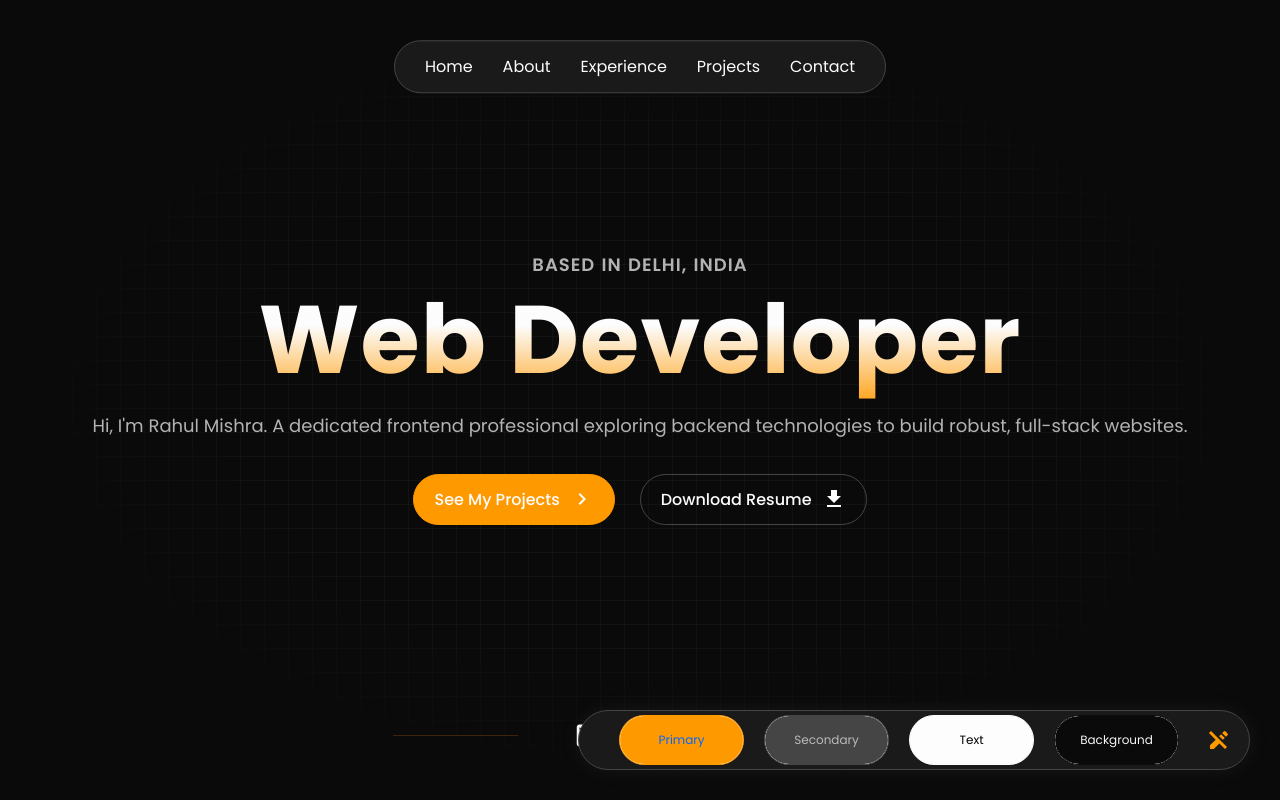
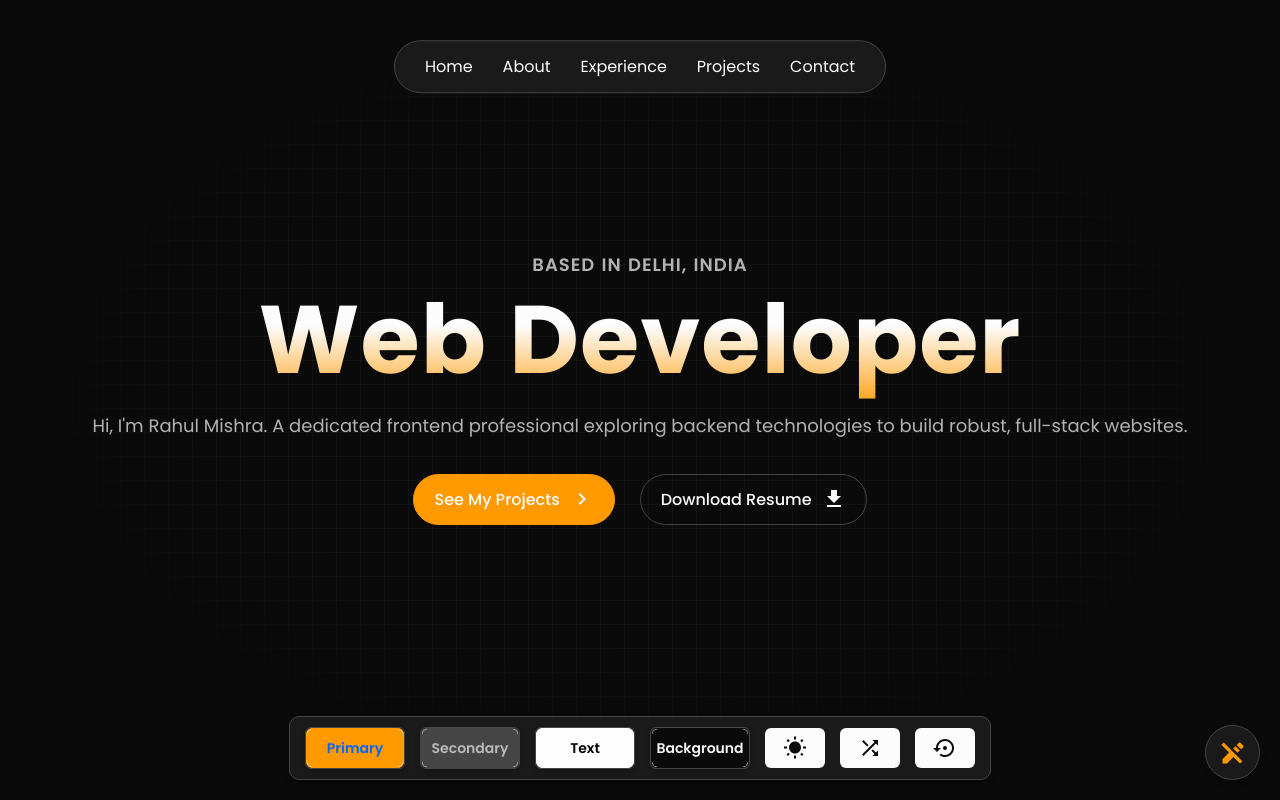
Before and after one commit to TheCyberAtom/PortFolio, a React (Vite) app: page / in a window 1280 px wide. Both pictures are taken after a click on the element 1220 px from the left and 740 px from the top of the page. Shown: the top 800 px of the page. Built offline with nearby package versions, Linux system fonts and the light colour scheme.

Commit message:
Added: Edit features - toggle theme, random theme, reset theme

```diff
--- a/src/components/Skills/Skills.css
+++ b/src/components/Skills/Skills.css
@@ -34,7 +34,7 @@
 
 .skill-item {
   background-color: var(--background-color-2);
-  border: 1px solid transparent;
+  border: 1px solid var(--secondary-color);
   border-radius: 10px;
   width: 100%;
   max-width: 300px;
--- a/src/customise/CustomOptions.jsx
+++ b/src/customise/CustomOptions.jsx
@@ -1,9 +1,14 @@
-import React, { useState, useEffect } from "react";
+import React, { useState, useEffect, useMemo, useCallback } from "react";
+import WbSunnyIcon from "@mui/icons-material/WbSunny";
+import BedtimeIcon from "@mui/icons-material/Bedtime";
+import ShuffleIcon from "@mui/icons-material/Shuffle"; // Icon for random theme
+import SettingsBackupRestoreIcon from "@mui/icons-material/SettingsBackupRestore"; // Icon for reset theme
 import { motion } from "framer-motion";
 import { hexToHSL } from "../utils/hexToHsl";
+import { hslToRgb } from "../utils/hslToRgb";
 import "./Customise.css";
 
-// Default colors
+// Default colors (dark theme)
 const defaultColors = {
   primaryColor: "#ff9900",
   secondaryColor: "#454545",
@@ -11,12 +16,22 @@ const defaultColors = {
   backgroundColor: "#0a0a0a",
 };
 
+// Convert RGB to HEX
+const rgbToHex = (r, g, b) =>
+  "#" + [r, g, b].map((x) => x.toString(16).padStart(2, "0")).join("");
+
+// Convert HSL directly to HEX
+const hslToHex = (h, s, l) => {
+  const { r, g, b } = hslToRgb(h, s, l);
+  return rgbToHex(r, g, b);
+};
+
 const CustomOptions = () => {
   const initialColors =
     JSON.parse(sessionStorage.getItem("customColors")) || defaultColors;
   const [colors, setColors] = useState(initialColors);
 
-  // Helper function to find the complementary color in hex format
+  // Helper: Compute the complementary color for a given hex color.
   const getComplementaryColor = (color = "") => {
     const colorPart = color.slice(1);
     const ind = parseInt(colorPart, 16);
@@ -27,12 +42,12 @@ const CustomOptions = () => {
     return "#" + iter;
   };
 
-  // Save the current color choices to session storage when they change
+  // Save the current color choices to session storage when they change.
   useEffect(() => {
     sessionStorage.setItem("customColors", JSON.stringify(colors));
   }, [colors]);
 
-  // Update CSS variables for color changes
+  // Update CSS variables for color changes.
   const updateCSSVariable = (property, value) => {
     const { h, s, l } = hexToHSL(value);
     const hslValue = `hsl(${h}, ${s}%, ${l}%)`;
@@ -49,7 +64,7 @@ const CustomOptions = () => {
       return { ...prevColors, [colorKey]: value };
     });
 
-    // Apply the color changes to CSS variables
+    // Apply the color changes to CSS variables.
     document.documentElement.style.setProperty(property, hslValue);
 
     if (property === "--background-color") {
@@ -65,15 +80,119 @@ const CustomOptions = () => {
     }
   };
 
-  // Recalculate complementary colors based on current colors
-  const complementaryPrimaryColor = getComplementaryColor(colors.primaryColor);
-  const complementarySecondaryColor = getComplementaryColor(
-    colors.secondaryColor
+  // Toggle between light and dark themes by inverting the current colors.
+  const toggleTheme = useCallback(() => {
+    updateCSSVariable("--primary-color", colors.primaryColor);
+    updateCSSVariable(
+      "--secondary-color",
+      getComplementaryColor(colors.secondaryColor)
+    );
+    updateCSSVariable("--text-color", getComplementaryColor(colors.textColor));
+    updateCSSVariable(
+      "--background-color",
+      getComplementaryColor(colors.backgroundColor)
+    );
+  }, [colors]);
+
+  // Generate a modern accent color based on whether the theme is dark or light.
+  const getRandomModernColor = useCallback((isDark) => {
+    const hue = Math.floor(Math.random() * 360);
+    const saturation = Math.floor(Math.random() * 31) + 60; // 60-90%
+    const lightness = isDark ? 50 : 40;
+    return hslToHex(hue, saturation, lightness);
+  }, []);
+
+  // Randomize theme: randomly decide if dark or light then generate colors.
+  const randomTheme = useCallback(() => {
+    const isDark = Math.random() < 0.5;
+    const backgroundColor = isDark ? "#0a0a0a" : "#ffffff";
+    const textColor = isDark ? "#fdfdfd" : "#000000";
+    const primaryColor = getRandomModernColor(isDark);
+    const secondaryColor = getRandomModernColor(isDark);
+    const newColors = {
+      primaryColor,
+      secondaryColor,
+      textColor,
+      backgroundColor,
+    };
+
+    // Update state and CSS variables.
+    setColors(newColors);
+    Object.entries({
+      "--primary-color": primaryColor,
+      "--secondary-color": secondaryColor,
+      "--text-color": textColor,
+      "--background-color": backgroundColor,
+    }).forEach(([property, value]) => {
+      const { h, s, l } = hexToHSL(value);
+      const hslValue = `hsl(${h}, ${s}%, ${l}%)`;
+      document.documentElement.style.setProperty(property, hslValue);
+      if (property === "--background-color") {
+        const tempHSL = `hsl(${h}, ${s}%, ${l + 6}%)`;
+        document.documentElement.style.setProperty(
+          "--background-color-2",
+          tempHSL
+        );
+      }
+      if (property === "--text-color") {
+        const tempHSL = `hsl(${h}, ${s}%, ${l - 29}%)`;
+        document.documentElement.style.setProperty("--grey-color", tempHSL);
+      }
+    });
+  }, [getRandomModernColor]);
+
+  // Reset theme to the original website default.
+  const resetTheme = useCallback(() => {
+    setColors(defaultColors);
+    Object.entries({
+      "--primary-color": defaultColors.primaryColor,
+      "--secondary-color": defaultColors.secondaryColor,
+      "--text-color": defaultColors.textColor,
+      "--background-color": defaultColors.backgroundColor,
+    }).forEach(([property, value]) => {
+      const { h, s, l } = hexToHSL(value);
+      const hslValue = `hsl(${h}, ${s}%, ${l}%)`;
+      document.documentElement.style.setProperty(property, hslValue);
+      if (property === "--background-color") {
+        const tempHSL = `hsl(${h}, ${s}%, ${l + 6}%)`;
+        document.documentElement.style.setProperty(
+          "--background-color-2",
+          tempHSL
+        );
+      }
+      if (property === "--text-color") {
+        const tempHSL = `hsl(${h}, ${s}%, ${l - 29}%)`;
+        document.documentElement.style.setProperty("--grey-color", tempHSL);
+      }
+    });
+  }, []);
+
+  const complementaryPrimaryColor = useMemo(
+    () => getComplementaryColor(colors.primaryColor),
+    [colors.primaryColor]
   );
-  const complementaryTextColor = getComplementaryColor(colors.textColor);
-  const complementaryBackgroundColor = getComplementaryColor(
-    colors.backgroundColor
+  const complementarySecondaryColor = useMemo(
+    () => getComplementaryColor(colors.secondaryColor),
+    [colors.secondaryColor]
   );
+  const complementaryTextColor = useMemo(
+    () => getComplementaryColor(colors.textColor),
+    [colors.textColor]
+  );
+  const complementaryBackgroundColor = useMemo(
+    () => getComplementaryColor(colors.backgroundColor),
+    [colors.backgroundColor]
+  );
+
+  // Determine which theme icon to show based on the background brightness.
+  const themeIcon = useMemo(() => {
+    const { l } = hexToHSL(colors.backgroundColor);
+    return l < 50 ? (
+      <WbSunnyIcon className="theme-icon" />
+    ) : (
+      <BedtimeIcon className="theme-icon" />
+    );
+  }, [colors.backgroundColor]);
 
   return (
     <motion.div className="customise-options" transition={{ delay: 0.5 }}>
@@ -119,6 +238,27 @@ const CustomOptions = () => {
           }
         />
       </div>
+      <button
+        className="color-option dark-light"
+        style={{ color: complementaryBackgroundColor }}
+        onClick={toggleTheme}
+      >
+        {themeIcon}
+      </button>
+      <button
+        className="color-option random-theme"
+        style={{ color: complementaryBackgroundColor }}
+        onClick={randomTheme}
+      >
+        <ShuffleIcon className="theme-icon" />
+      </button>
+      <button
+        className="color-option reset-theme"
+        style={{ color: complementaryBackgroundColor }}
+        onClick={resetTheme}
+      >
+        <SettingsBackupRestoreIcon className="theme-icon" />
+      </button>
     </motion.div>
   );
 };
--- a/src/customise/Customise.css
+++ b/src/customise/Customise.css
@@ -1,55 +1,78 @@
-.customise {
-  width: 100%;
-  height: 100%;
-  position: relative;
-}
-
 .customise-content {
   position: fixed;
-  z-index: 9999;
-  bottom: 30px;
-  right: 30px;
+  bottom: 20px;
+  left: 50%;
+  background-color: var(--background-color-2);
+  border: 1px solid var(--secondary-color);
+  border-radius: 10px;
+  padding: 10px 15px;
   display: flex;
   align-items: center;
   justify-content: center;
-  border: 1px solid var(--secondary-color);
-  border-radius: 50px;
-  overflow: hidden;
-  height: 60px;
-  background-color: var(--background-color-2);
-  box-shadow: 0px 0px 20px 0px rgba(145, 145, 145, 0.1);
+  gap: 15px;
+  z-index: 9999;
+  transition: all 0.4s ease-in-out;
+  box-shadow: 0 4px 8px rgba(0, 0, 0, 0.2);
+}
+
+.customise-content.hidden {
+  opacity: 0;
+  visibility: hidden;
+  transform: translate(-50%, 10px);
+}
+
+.customise-content.visible {
+  opacity: 1;
+  visibility: visible;
+  transform: translate(-50%, 0);
 }
 
 .edit-button {
-  display: grid;
-  place-items: center;
+  position: fixed;
+  bottom: 20px;
+  right: 20px;
+  width: 55px;
+  height: 55px;
+  background-color: var(--background-color-2);
+  border: 1px solid var(--secondary-color);
+  border-radius: 50%;
+  display: flex;
+  align-items: center;
+  justify-content: center;
   cursor: pointer;
-  position: absolute;
-  right: 0;
-  width: 60px;
-  height: 60px;
-  transition: all 0.5s;
+  transition: all 0.3s ease;
+  z-index: 10000;
+  box-shadow: 0 4px 6px rgba(0, 0, 0, 0.2);
 }
 
-.icon {
-  font-size: 1.5rem;
+.edit-button:hover {
+  background-color: var(--background-color);
+}
+
+.edit-button .icon {
+  font-size: 28px;
   color: var(--primary-color);
 }
 
 .customise-options {
-  width: 100%;
   display: flex;
   align-items: center;
-  justify-content: space-around;
-  margin: 0 60px 0 30px;
+  justify-content: center;
+  gap: 15px;
 }
 
 .color-option {
+  position: relative;
+  width: 100px;
+  height: 42px;
+  border-radius: 6px;
+  overflow: hidden;
   display: flex;
-  flex-direction: column;
   align-items: center;
-  margin: 0 10px;
-  position: relative;
+  justify-content: center;
+  background-color: var(--background-color-2);
+  border: 1px solid var(--secondary-color);
+  box-shadow: 0 2px 5px rgba(0, 0, 0, 0.2);
 }
 
 .color-option label {
@@ -57,75 +80,101 @@
   top: 50%;
   left: 50%;
   transform: translate(-50%, -50%);
+  font-size: 14px;
+  font-weight: 600;
+  color: var(--text-color);
   pointer-events: none;
-  font-size: 0.75rem;
-  color: var(--text-color);
-  white-space: nowrap;
+  z-index: 2;
 }
 
 input[type="color"] {
-  -webkit-appearance: none;
-  -moz-appearance: none;
-  appearance: none;
+  width: 100%;
+  height: 100%;
   border: none;
   outline: none;
-  padding: 0;
-  margin: 0;
-  width: 125px;
-  height: 50px;
-  border-radius: 50px;
+  border-radius: 6px;
   cursor: pointer;
+  appearance: none;
 }
 
 input[type="color"]::-webkit-color-swatch-wrapper {
   padding: 0;
-  margin: 0;
 }
 
 input[type="color"]::-webkit-color-swatch {
   border: none;
-  border-radius: 50px;
+  border-radius: 6px;
 }
 
 input[type="color"]:focus {
   border: 2px solid var(--primary-color);
-  box-shadow: 0 0 0 4px rgba(249, 183, 83, 0.3);
+  box-shadow: 0 0 6px rgba(249, 183, 83, 0.5);
 }
 
-/* Responsive Design */
+.color-option.dark-light {
+  all: unset;
+  display: flex;
+  align-items: center;
+  justify-content: center;
+  width: 60px;
+  height: 40px;
+  border-radius: 6px;
+  cursor: pointer;
+  background-color: var(--text-color);
+  transition: all 0.3s ease;
+}
+
+.color-option.random-theme {
+  all: unset;
+  display: flex;
+  align-items: center;
+  justify-content: center;
+  width: 60px;
+  height: 40px;
+  border-radius: 6px;
+  cursor: pointer;
+  background-color: var(--text-color);
+  transition: all 0.3s ease;
+}
+
+.color-option.reset-theme {
+  all: unset;
+  display: flex;
+  align-items: center;
+  justify-content: center;
+  width: 60px;
+  height: 40px;
+  border-radius: 6px;
+  cursor: pointer;
+  background-color: var(--text-color);
+  transition: all 0.3s ease;
+}
+
+.theme-icon {
+  color: var(--background-color);
+}
+
 @media (max-width: 769px) {
   .customise-content {
-    height: auto;
+    flex-direction: column;
+    padding: 15px;
     width: auto;
     min-width: 60px;
-    padding: 10px;
-    display: flex;
-    align-items: center;
-    justify-content: flex-end;
-    flex-direction: column;
   }
-
   .customise-options {
     flex-direction: column;
-    margin: 0;
-    justify-content: flex-start;
-    align-items: flex-start;
-    margin-bottom: 50px;
-    z-index: 9999;
+    align-items: center;
+    gap: 10px;
   }
-
   .color-option {
-    margin: 10px 0;
+    width: 100px;
+    height: 40px;
   }
-
   .edit-button {
-    bottom: 0;
+    width: 50px;
+    height: 50px;
   }
-  .edit-button.open {
-    right: 28px;
-  }
-
-  input[type="color"] {
-    width: 100px;
+  .edit-button .icon {
+    font-size: 24px;
   }
 }
--- a/src/customise/Customise.jsx
+++ b/src/customise/Customise.jsx
@@ -1,45 +1,27 @@
 import React, { useState, useEffect } from "react";
 import EditIcon from "@mui/icons-material/Edit";
 import EditOffIcon from "@mui/icons-material/EditOff";
-import { motion } from "framer-motion";
+import { motion, AnimatePresence } from "framer-motion";
 import "./Customise.css";
 import CustomOptions from "./CustomOptions";
 
 const Customise = () => {
   const [isOpen, setIsOpen] = useState(false);
-  const [isMobile, setIsMobile] = useState(false); // State to track if screen is mobile
+  const [isMobile, setIsMobile] = useState(window.innerWidth < 769);
 
-  // Use useEffect to track screen width
   useEffect(() => {
     const handleResize = () => {
-      setIsMobile(window.innerWidth < 769); // Set isMobile based on window width
+      setIsMobile(window.innerWidth < 769);
     };
 
     window.addEventListener("resize", handleResize);
-    handleResize(); // Check initial window size
-
-    return () => {
-      window.removeEventListener("resize", handleResize);
-    };
+    return () => window.removeEventListener("resize", handleResize);
   }, []);
 
   return (
-    <div className="customise" id="customise">
-      <motion.div
-        className="customise-content"
-        initial={{ width: "60px", minWidth: "60px", height: "60px" }}
-        animate={{
-          width: isOpen ? (isMobile ? "auto" : "auto") : "60px",
-          height: isOpen && isMobile ? "auto" : "60px",
-          minWidth: "60px",
-          minHeight: "60px",
-        }}
-        transition={{ duration: 0.5, ease: "easeOut" }}
-      >
-        <div
-          className={isOpen ? "edit-button open" : "edit-button close"}
-          onClick={() => setIsOpen((prev) => !prev)}
-        >
+    <>
+      {/* Edit Button */}
+      <div className="edit-button" onClick={() => setIsOpen((prev) => !prev)}>
         {isOpen ? (
           <EditOffIcon className="icon" />
         ) : (
@@ -47,9 +29,21 @@ const Customise = () => {
         )}
       </div>
 
-        {isOpen && <CustomOptions />}
+      {/* Customization Panel */}
+      <AnimatePresence>
+        {isOpen && (
+          <motion.div
+            className="customise-content"
+            initial={{ opacity: 0, y: 200, x: "-50%" }}
+            animate={{ opacity: 1, y: 0, x: "-50%" }}
+            exit={{ opacity: 0, y: 200, x: "-50%" }}
+            transition={{ duration: 0.35, ease: "easeInOut" }}
+          >
+            <CustomOptions />
           </motion.div>
-    </div>
+        )}
+      </AnimatePresence>
+    </>
   );
 };
 
--- /dev/null
+++ b/src/utils/hslToRgb.js
@@ -0,0 +1,34 @@
+export const hslToRgb = (h, s, l) => {
+  s /= 100;
+  l /= 100;
+  const c = (1 - Math.abs(2 * l - 1)) * s;
+  const x = c * (1 - Math.abs(((h / 60) % 2) - 1));
+  const m = l - c / 2;
+  let r = 0,
+    g = 0,
+    b = 0;
+  if (h < 60) {
+    r = c;
+    g = x;
+  } else if (h < 120) {
+    r = x;
+    g = c;
+  } else if (h < 180) {
+    g = c;
+    b = x;
+  } else if (h < 240) {
+    g = x;
+    b = c;
+  } else if (h < 300) {
+    r = x;
+    b = c;
+  } else {
+    r = c;
+    b = x;
+  }
+  return {
+    r: Math.round((r + m) * 255),
+    g: Math.round((g + m) * 255),
+    b: Math.round((b + m) * 255),
+  };
+};
```
Lines whose indentation alone changed are shown as unchanged.
